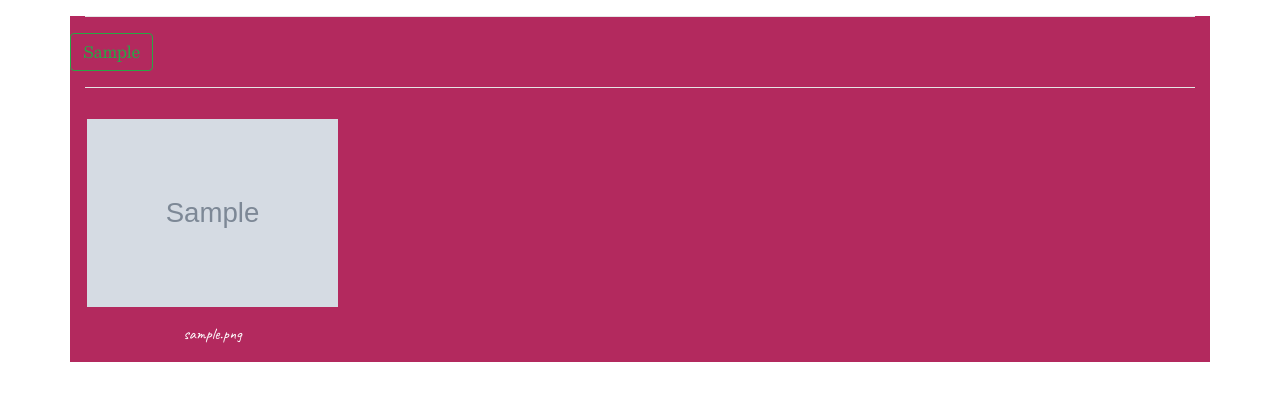
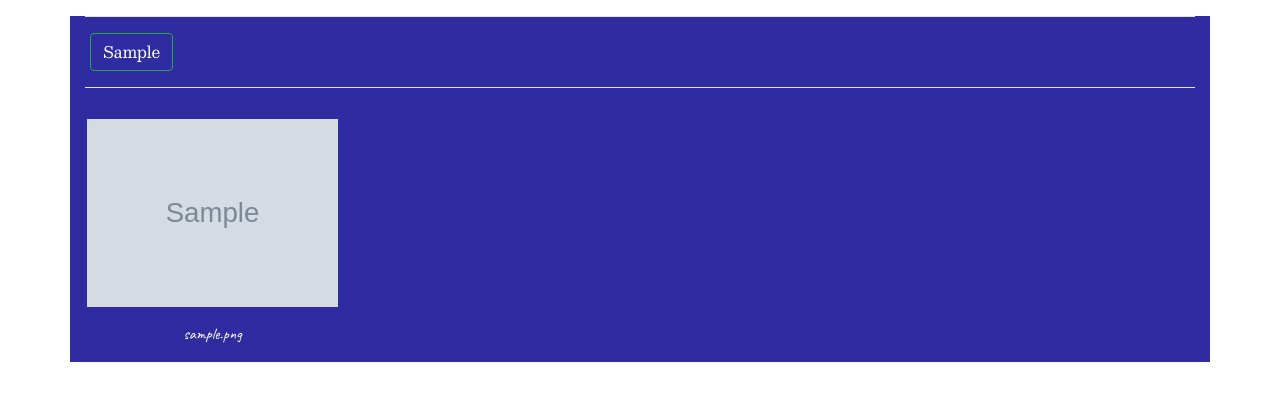
Before and after one commit to fkinyae/kins-gallery, a Django app: page / in a window 1280 px wide. Shown: the part 56-457 px from the top of the page. Run offline with Django 3.2, Linux system fonts and the light colour scheme; tables that the repository leaves empty hold one stand-in row (values such as "Sample post"); grey boxes marked "Sample" are stand-in pictures; some libraries are stand-ins or nearby versions.

Commit message:
add colour gradient change in homepage

```diff
--- a/gallery/static/css/home.css
+++ b/gallery/static/css/home.css
@@ -9,7 +9,7 @@
       background: #19dcea;
     }
     100% {
-      background: #b22cff;
+      background: #1a258f;
     }
   }
   @keyframes color-change-2x {
@@ -26,7 +26,7 @@
       background:   #002366;
     }
     100% {
-      background: #ff2c5a;
+      background: #4330ba;
     }
 
   }
@@ -54,3 +54,10 @@
 .locations {
   float: left;
 }
+
+#location_btn {
+  color: white;
+  margin-left: 20px;
+  float: right;
+
+}
```
